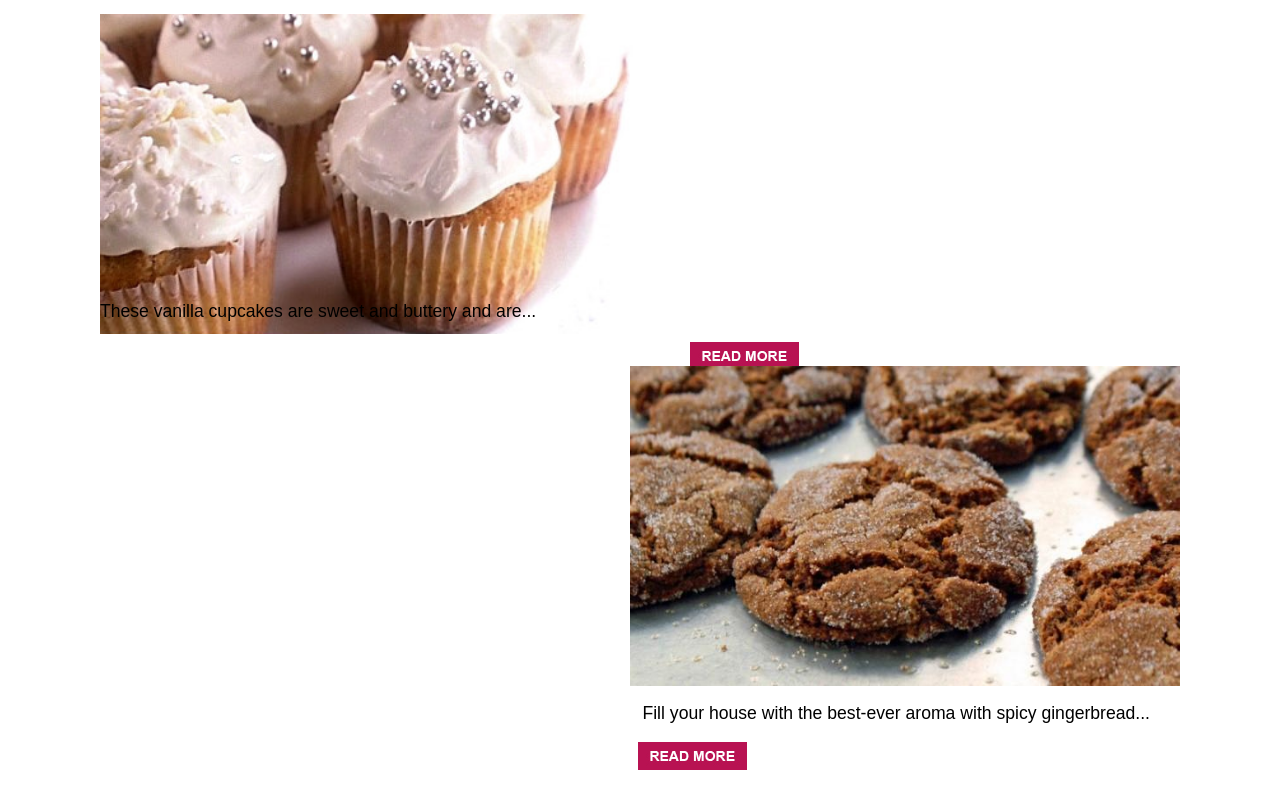
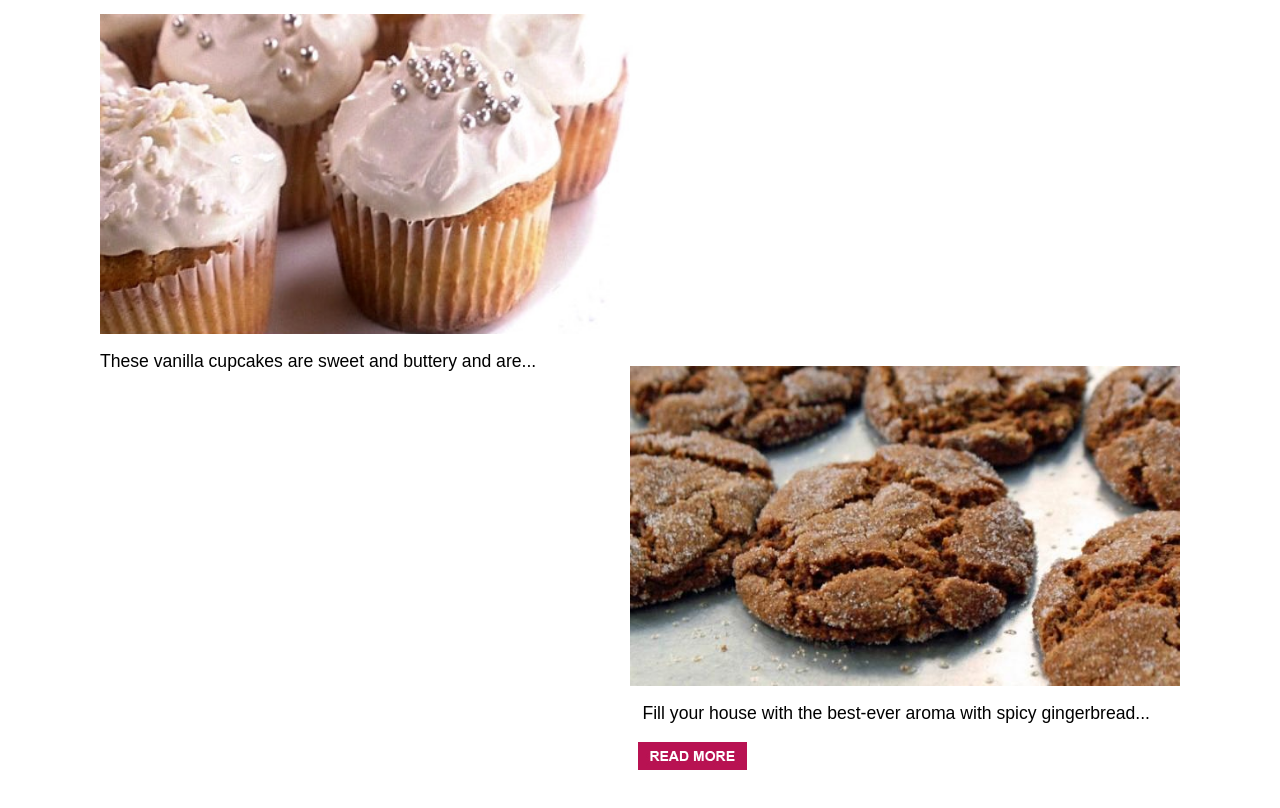
Before and after one commit to mevetremblay/mevetremblay.github.io, a plain HTML site: page index.html in a window 1280 px wide. Shown: the part 1462-2270 px from the top of the page. Drawn offline with Linux system fonts and the light colour scheme.

Commit message:
Fixed vanilla paragraph/cta top margin

```diff
--- a/css/stylesheet.css
+++ b/css/stylesheet.css
@@ -136,7 +136,7 @@ div#vanilla p {
 	position: absolute;
 	float: left;
 	text-align: left;
-	top: 1742px;
+	top: 1792px;
 	line-height: 1.5
 	}
 
@@ -144,7 +144,7 @@ div#vanilla a {
 	position: absolute;
 	float: left;
 	text-align: left;
-	top: 1804px;
+	top: 1854px;
 	}
 
 div#gingerbread figure {
```
